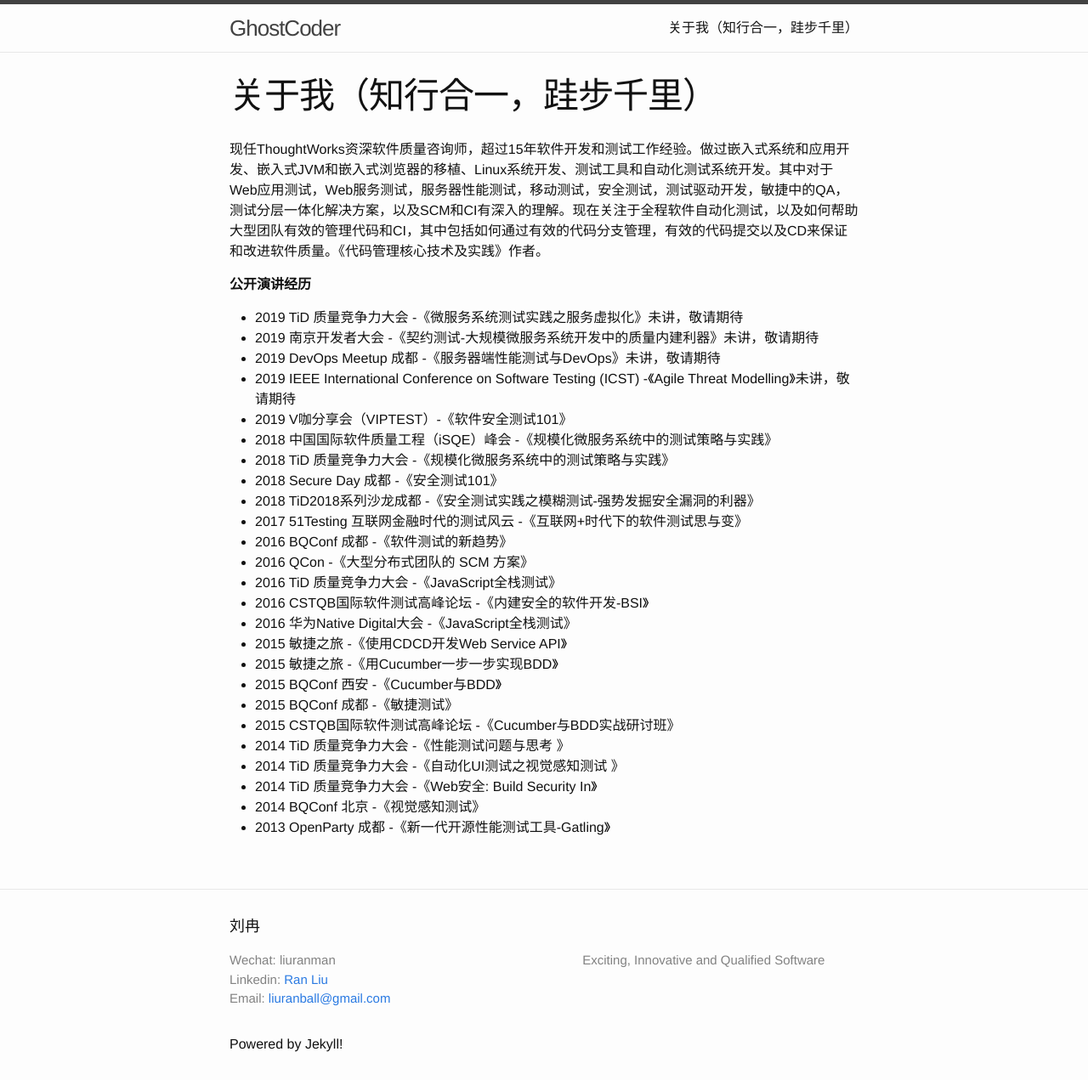
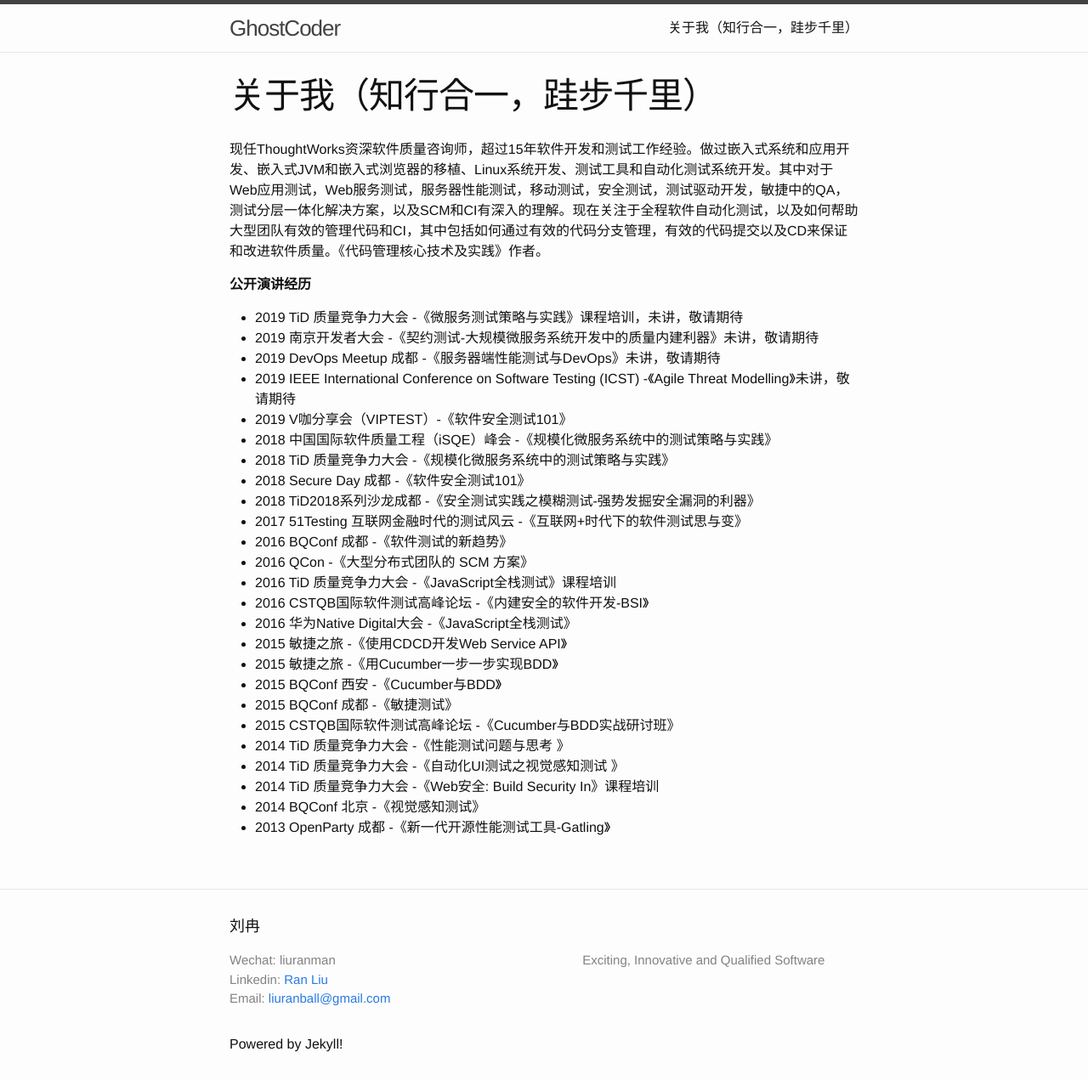
Before and after one commit to TWRanMan/twranman.github.io, a Jekyll site: the page built from about.md, in a window 1280 px wide. Shown: the whole page at 85% size. Built offline with Jekyll 4.4.1, drawn with Linux system fonts in a browser that asks for light colours.

Commit message:
modify some info on about page

```diff
--- a/about.md
+++ b/about.md
@@ -9,19 +9,19 @@
 
 **公开演讲经历**
 
-- 2019 TiD 质量竞争力大会 -《微服务系统测试实践之服务虚拟化》未讲，敬请期待
+- 2019 TiD 质量竞争力大会 -《微服务测试策略与实践》课程培训，未讲，敬请期待
 - 2019 南京开发者大会 -《契约测试-大规模微服务系统开发中的质量内建利器》未讲，敬请期待
 - 2019 DevOps Meetup 成都 -《服务器端性能测试与DevOps》未讲，敬请期待
 - 2019 IEEE International Conference on Software Testing (ICST) -《Agile Threat Modelling》未讲，敬请期待
 - 2019 V咖分享会（VIPTEST）-《软件安全测试101》
 - 2018 中国国际软件质量工程（iSQE）峰会 -《规模化微服务系统中的测试策略与实践》
 - 2018 TiD 质量竞争力大会 -《规模化微服务系统中的测试策略与实践》
-- 2018 Secure Day 成都 -《安全测试101》
+- 2018 Secure Day 成都 -《软件安全测试101》
 - 2018 TiD2018系列沙龙成都 -《安全测试实践之模糊测试-强势发掘安全漏洞的利器》
 - 2017 51Testing 互联网金融时代的测试风云 -《互联网+时代下的软件测试思与变》
 - 2016 BQConf 成都 -《软件测试的新趋势》
 - 2016 QCon -《大型分布式团队的 SCM 方案》
-- 2016 TiD 质量竞争力大会 -《JavaScript全栈测试》
+- 2016 TiD 质量竞争力大会 -《JavaScript全栈测试》课程培训
 - 2016 CSTQB国际软件测试高峰论坛 -《内建安全的软件开发-BSI》
 - 2016 华为Native Digital大会 -《JavaScript全栈测试》
 - 2015 敏捷之旅 -《使用CDCD开发Web Service API》
@@ -31,6 +31,6 @@
 - 2015 CSTQB国际软件测试高峰论坛 -《Cucumber与BDD实战研讨班》
 - 2014 TiD 质量竞争力大会 -《性能测试问题与思考 》
 - 2014 TiD 质量竞争力大会 -《自动化UI测试之视觉感知测试 》
-- 2014 TiD 质量竞争力大会 -《Web安全: Build Security In》
+- 2014 TiD 质量竞争力大会 -《Web安全: Build Security In》课程培训
 - 2014 BQConf 北京 -《视觉感知测试》
 - 2013 OpenParty 成都 -《新一代开源性能测试工具-Gatling》
```
